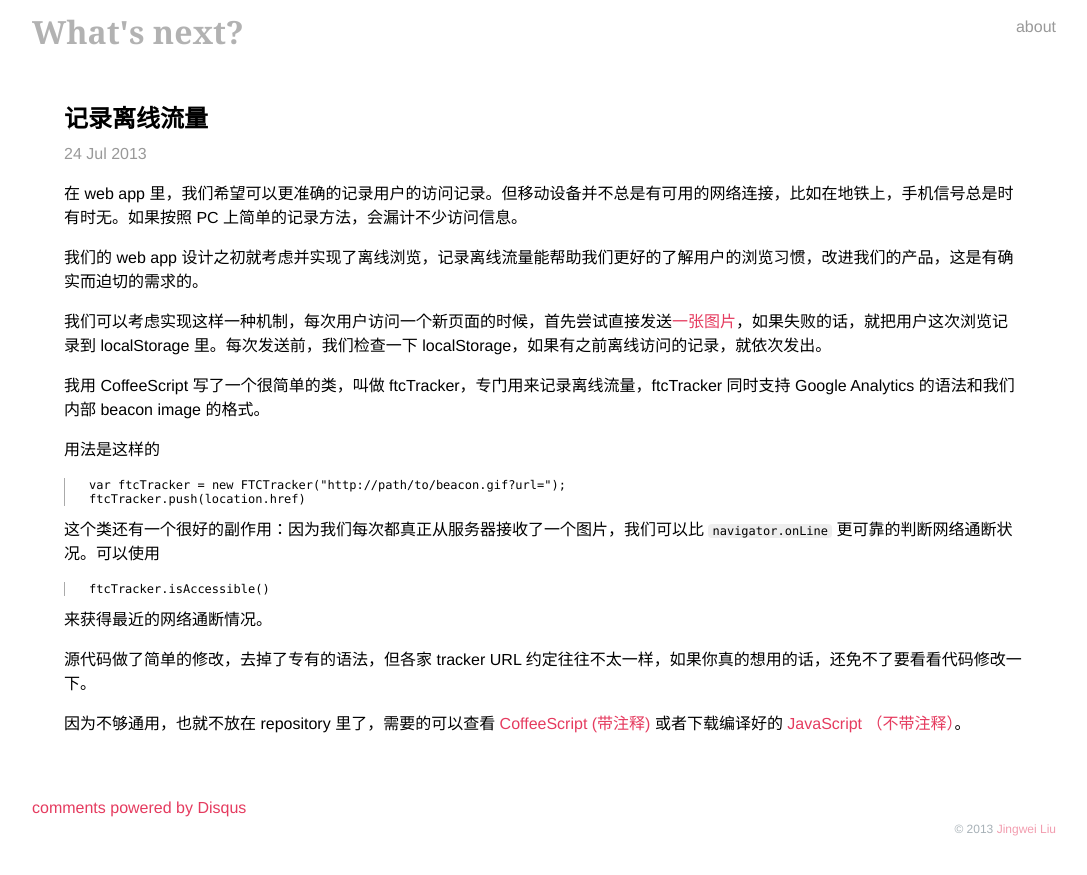
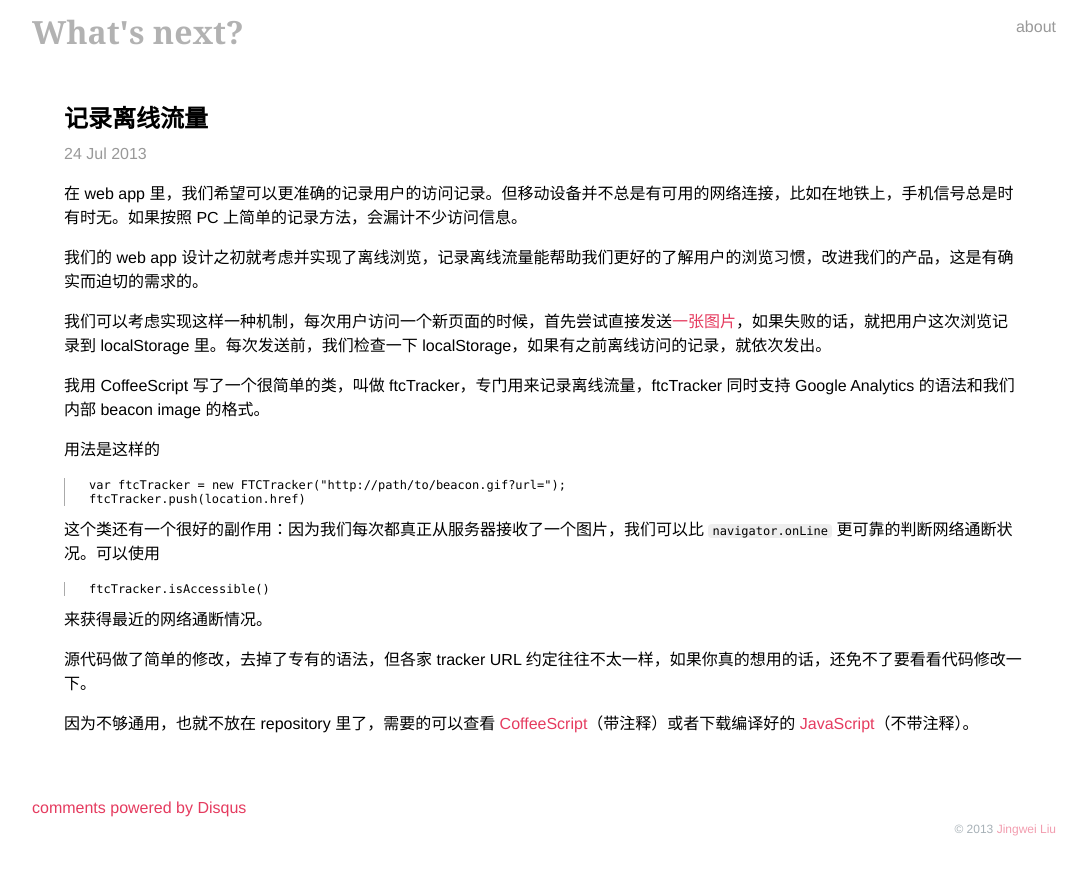
Before and after one commit to th507/blog, a Jekyll site: the page built from _posts/2013-07-24-logging-offline-visits.md, in a window 1280 px wide. Shown: the top 875 px of the page, without its empty margins (96-1183 px from the left). Built offline with Jekyll 4.4.1, drawn with Linux system fonts in a browser that asks for light colours; Markdown is read by kramdown in place of the engine named in the settings.

Commit message:
update links

```diff
--- a/_posts/2013-07-24-logging-offline-visits.md
+++ b/_posts/2013-07-24-logging-offline-visits.md
@@ -30,4 +30,4 @@ ftcTracker.isAccessible()
 
 源代码做了简单的修改，去掉了专有的语法，但各家 tracker URL 约定往往不太一样，如果你真的想用的话，还免不了要看看代码修改一下。
 
-因为不够通用，也就不放在 repository 里了，需要的可以查看 [CoffeeScript (带注释)](https://gist.github.com/th507/7302586) 或者下载编译好的 [JavaScript （不带注释）](/assets/logging-offline-visits/ftcTracker.js)。
+因为不够通用，也就不放在 repository 里了，需要的可以查看 [CoffeeScript](https://gist.github.com/th507/7302586)（带注释）或者下载编译好的 [JavaScript](/assets/logging-offline-visits/ftcTracker.js)（不带注释）。
```
